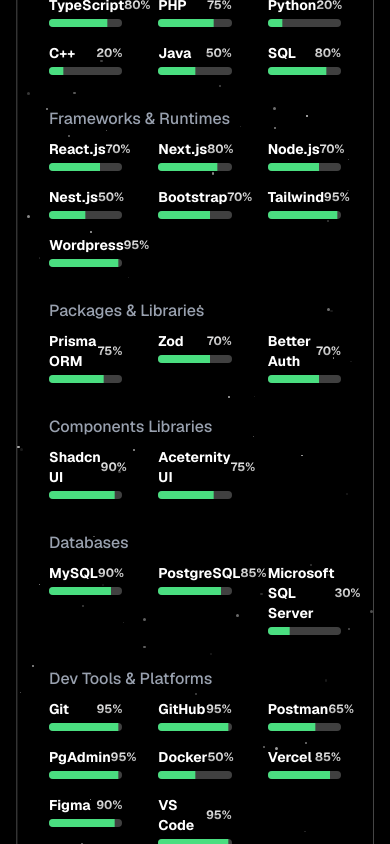
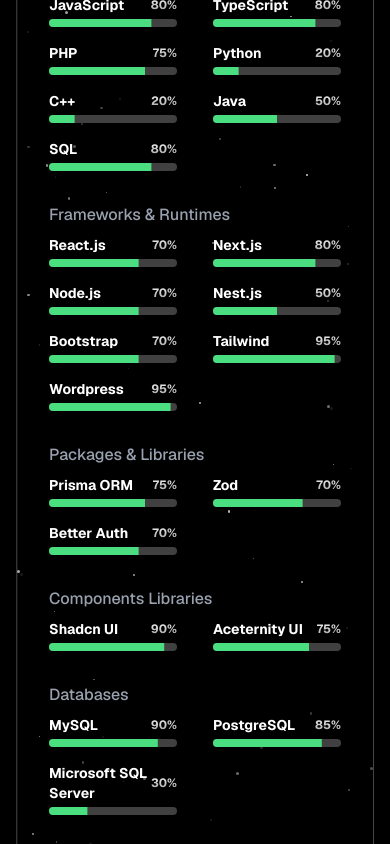
Before and after one commit to Christopher-Penticostes/Portfolio, a Next.js app: page / in a window 390 px wide. Shown: the part 2580-3424 px from the top of the page. Built offline with nearby package versions, Linux system fonts and the light colour scheme.

Commit message:
fix(skills): fix the grid of the skills on mobile version

```diff
--- a/components/sections/skills.tsx
+++ b/components/sections/skills.tsx
@@ -15,7 +15,7 @@
   return (
     <div className="mt-4">
       <p className="text-md font-medium text-gray-400">Languages</p>
-      <div className="mt-2 grid grid-cols-3 gap-x-9 gap-y-4">
+      <div className="mt-2 grid grid-cols-3 gap-x-9 gap-y-4 max-md:grid-cols-2">
         <div>
           <div className="flex items-center justify-between">
             <p className="text-sm font-bold text-white">HTML</p>
@@ -139,7 +139,7 @@
       <p className="text-md font-medium text-gray-400 mt-8">
         Frameworks & Runtimes
       </p>
-      <div className="mt-2 grid grid-cols-3 gap-x-9 gap-y-4">
+      <div className="mt-2 grid grid-cols-3 gap-x-9 gap-y-4 max-md:grid-cols-2">
         <div>
           <div className="flex items-center justify-between">
             <p className="text-sm font-bold text-white">React.js</p>
@@ -237,7 +237,7 @@
       <p className="text-md font-medium text-gray-400 mt-8">
         Packages & Libraries
       </p>
-      <div className="mt-2 grid grid-cols-3 gap-x-9 gap-y-4">
+      <div className="mt-2 grid grid-cols-3 gap-x-9 gap-y-4 max-md:grid-cols-2">
         <div>
           <div className="flex items-center justify-between">
             <p className="text-sm font-bold text-white">Prisma ORM</p>
@@ -283,7 +283,7 @@
       <p className="text-md font-medium text-gray-400 mt-8">
         Components Libraries
       </p>
-      <div className="mt-2 grid grid-cols-3 gap-x-9 gap-y-4">
+      <div className="mt-2 grid grid-cols-3 gap-x-9 gap-y-4 max-md:grid-cols-2">
         <div>
           <div className="flex items-center justify-between">
             <p className="text-sm font-bold text-white">Shadcn UI</p>
@@ -314,7 +314,7 @@
 
       {/* Databases */}
       <p className="text-md font-medium text-gray-400 mt-8">Databases</p>
-      <div className="mt-2 grid grid-cols-3 gap-x-9 gap-y-4">
+      <div className="mt-2 grid grid-cols-3 gap-x-9 gap-y-4 max-md:grid-cols-2">
         <div>
           <div className="flex items-center justify-between">
             <p className="text-sm font-bold text-white">MySQL</p>
@@ -360,7 +360,7 @@
       <p className="text-md font-medium text-gray-400 mt-8">
         Dev Tools & Platforms
       </p>
-      <div className="mt-2 grid grid-cols-3 gap-x-9 gap-y-4">
+      <div className="mt-2 grid grid-cols-3 gap-x-9 gap-y-4 max-md:grid-cols-2">
         <div>
           <div className="flex items-center justify-between">
             <p className="text-sm font-bold text-white">Git</p>
```
